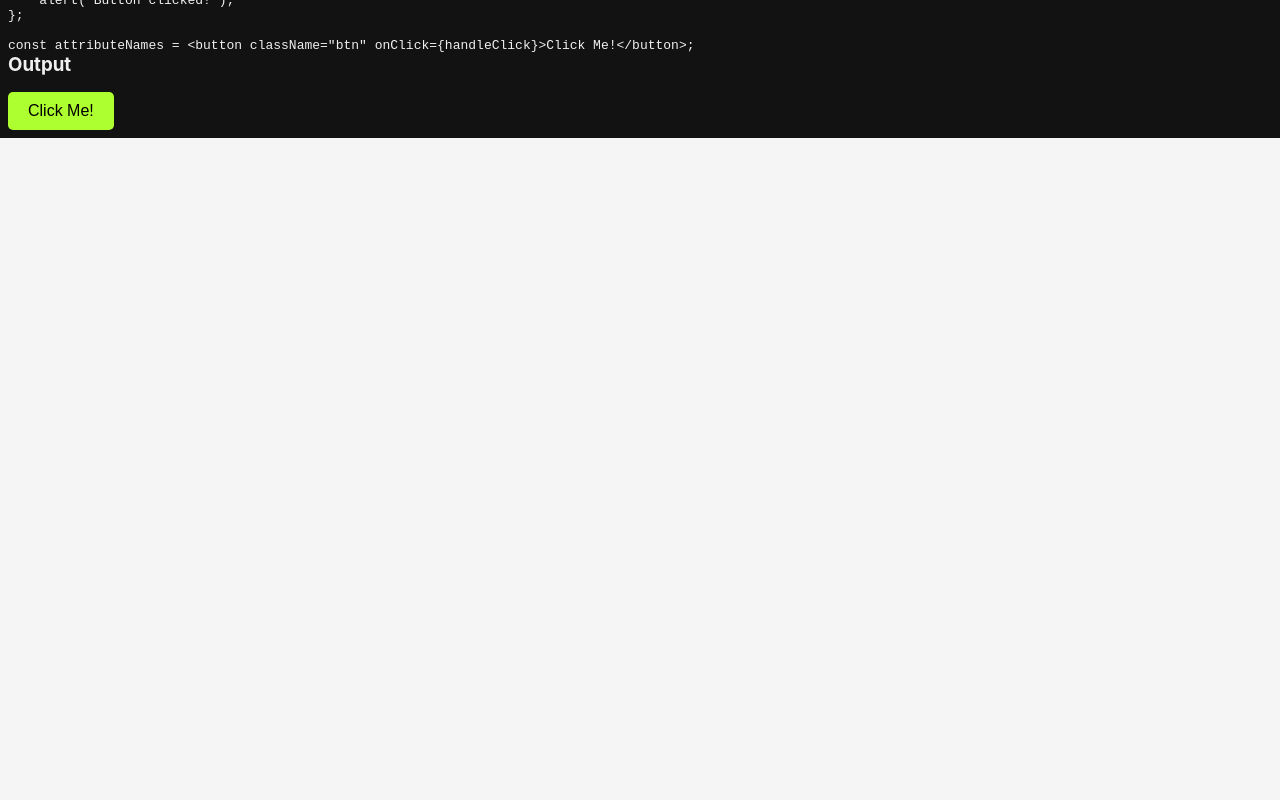
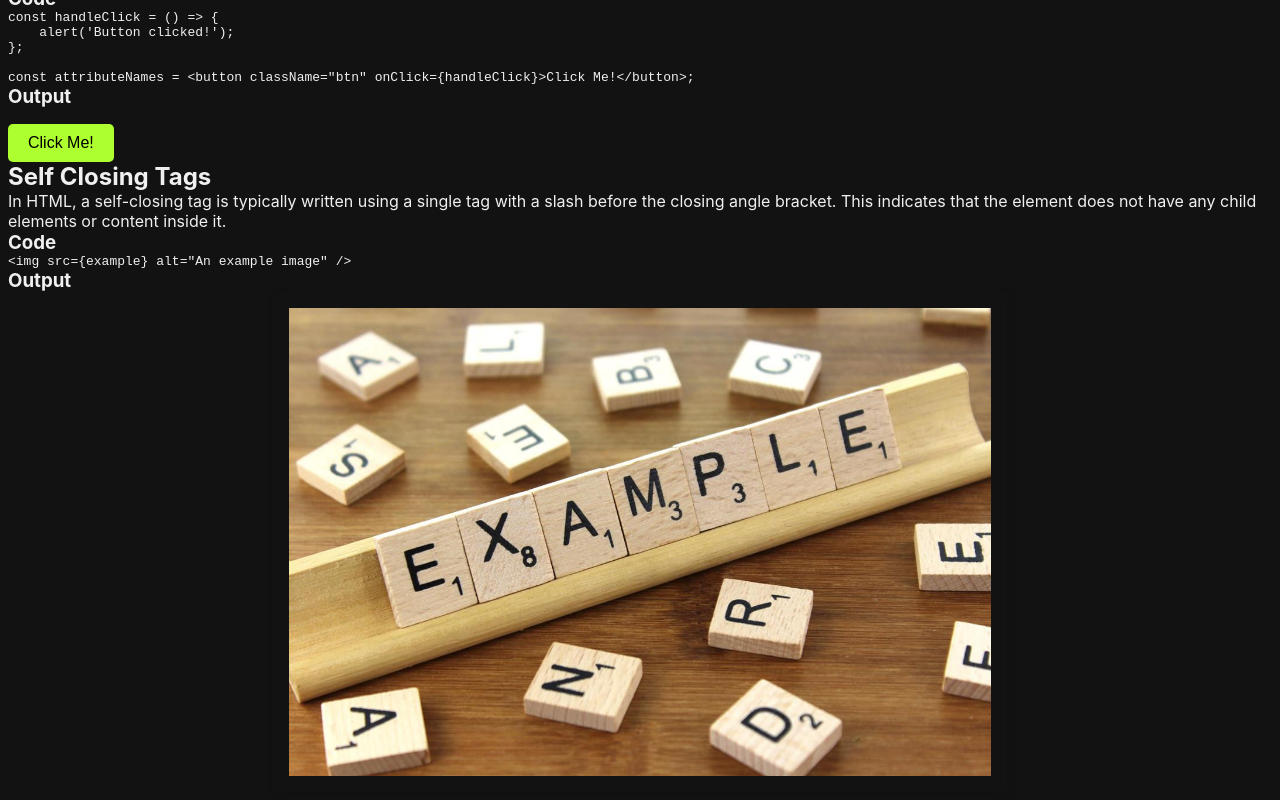
Before and after one commit to rees-kyle/react_showcase, a React (Create React App) app in the folder project/: page /jsx-syntax in a window 1280 px wide. Shown: the part 1601-2401 px from the top of the page. Before the commit the page ends 1739 px from the top, so only its background shows below. Built offline with nearby package versions, Linux system fonts and the light colour scheme.

Commit message:
Add SelfClosingTags component
- Added component file.
- Added image.
- Added styles for image.
- Added to index in components folder.
- Imported and added component to page.

```diff
--- /dev/null
+++ b/project/src/components/basics/jsxsyntax/SelfClosingTags.js
@@ -0,0 +1,28 @@
+import example from './../../../assets/example.jpg';
+import './self-closing-tags.css';
+
+const SelfClosingTags = () => {
+    return (
+        <div>
+            <h2>Self Closing Tags</h2>
+            <p>
+                In HTML, a self-closing tag is typically written using a single tag with a slash before the closing angle bracket.
+                This indicates that the element does not have any child elements or content inside it.
+            </p>
+
+            <h3>Code</h3>
+            <pre>
+                <code>
+                    {`<img src={example} alt="An example image" />`}
+                </code>
+            </pre>
+
+            <h3>Output</h3>
+            <div className="img-container">
+                <img src={example} alt="An example" />
+            </div>
+        </div>
+    );
+};
+
+export default SelfClosingTags;
--- a/project/src/components/basics/jsxsyntax/index.js
+++ b/project/src/components/basics/jsxsyntax/index.js
@@ -3,3 +3,4 @@ export { default as JSXElements } from './JSXElements';
 export { default as EmbeddingExpressions } from './EmbeddingExpressions';
 export { default as ParentElement } from './ParentElement';
 export { default as Attributes } from './Attributes';
+export { default as SelfClosingTags } from './SelfClosingTags';
--- /dev/null
+++ b/project/src/components/basics/jsxsyntax/self-closing-tags.css
@@ -0,0 +1,16 @@
+.img-container {
+    display: flex;             /* Correct syntax for flexbox */
+    justify-content: center;   /* Centers the image horizontally */
+    align-items: center;       /* Centers the image vertically (if needed) */
+    height: auto;
+}
+
+.img-container img {
+    max-width: 100%;
+    max-height: 500px;         /* Set a maximum height for the image */
+    width: auto;               /* Maintain aspect ratio of the image */
+    height: auto;              /* Let height adjust to maintain aspect ratio */
+    object-fit: contain;       /* Keep the image within the boundaries without stretching */
+    box-shadow: 2px 2px 8px rgba(0, 0, 0, 0.1);  /* Apply a box shadow */
+    padding: 1rem;
+}
--- a/project/src/pages/basics/JSXSyntaxPage.js
+++ b/project/src/pages/basics/JSXSyntaxPage.js
@@ -1,4 +1,11 @@
-import { JSXSyntax, JSXElements, EmbeddingExpressions, ParentElement, Attributes } from '../../components/basics/jsxsyntax';
+import {
+  JSXSyntax,
+  JSXElements,
+  EmbeddingExpressions,
+  ParentElement,
+  Attributes,
+  SelfClosingTags
+} from '../../components/basics/jsxsyntax';
 
 const JSXSyntaxPage = () => {
   return (
@@ -8,6 +15,7 @@ const JSXSyntaxPage = () => {
       <EmbeddingExpressions />
       <ParentElement />
       <Attributes />
+      <SelfClosingTags />
     </>
   );
 };
```
Also changed, not shown: project/src/assets/example.jpg (added).
